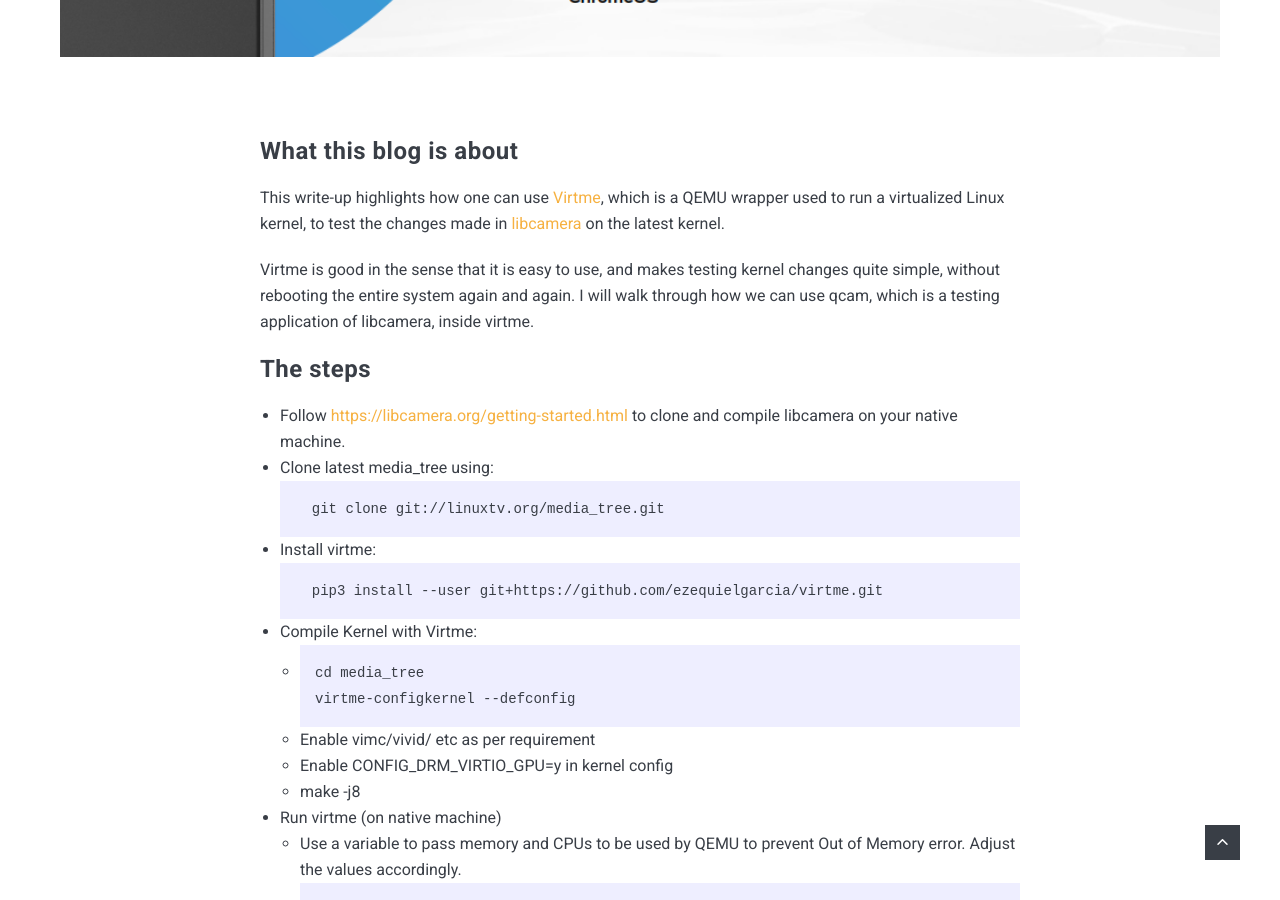
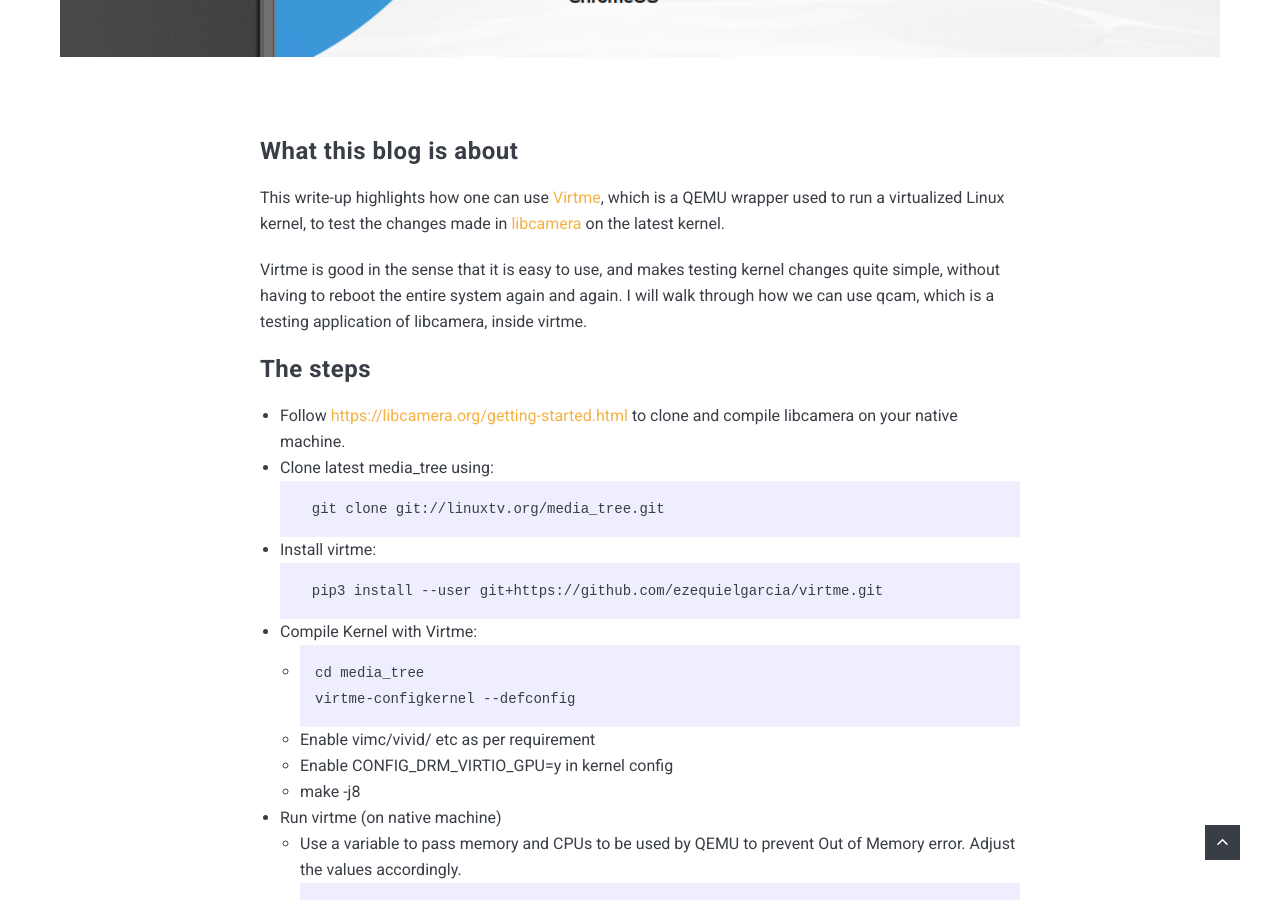
Before and after one commit to KaairaGupta/KaairaGupta.github.io, a Jekyll site: the page built from _posts/2020-06-17-testing-libcamera-on-virtme.markdown, in a window 1280 px wide and 900 px high, scrolled down 986 px. Built offline with Jekyll 4.4.1, drawn with Linux system fonts in a browser that asks for light colours; nearby versions of some CDN libraries; comment, search, counter and statistics services are not loaded.

Commit message:
Grammar error

```diff
--- a/_posts/2020-06-17-testing-libcamera-on-virtme.markdown
+++ b/_posts/2020-06-17-testing-libcamera-on-virtme.markdown
@@ -5,13 +5,13 @@
 image: libcamera1.png
 tags: [libcamera]
 categories: [Outreachy-Linux]
-description: This write-up highlights how one can use Virtme, which is a QEMU wrapper used to run a virtualized Linux kernel, to test the changes made in libcamera on the latest kernel. Virtme is
+description: This write-up highlights how one can use Virtme, which is a QEMU wrapper used to run a virtualized Linux kernel, to test the changes made in libcamera on the latest kernel. Virtme is..
 ---
 ### What this blog is about
 
 This write-up highlights how one can use [Virtme](https://github.com/amluto/virtme), which is a QEMU wrapper used to run a virtualized Linux kernel, to test the changes made in [libcamera](https://libcamera.org/index.html) on the latest kernel.
 
-Virtme is good in the sense that it is easy to use, and makes testing kernel changes quite simple, without rebooting the entire system again and again. I will walk through how we can use qcam, which is a testing application of libcamera, inside virtme.
+Virtme is good in the sense that it is easy to use, and makes testing kernel changes quite simple, without having to reboot the entire system again and again. I will walk through how we can use qcam, which is a testing application of libcamera, inside virtme.
 
 ### The steps
 
```
